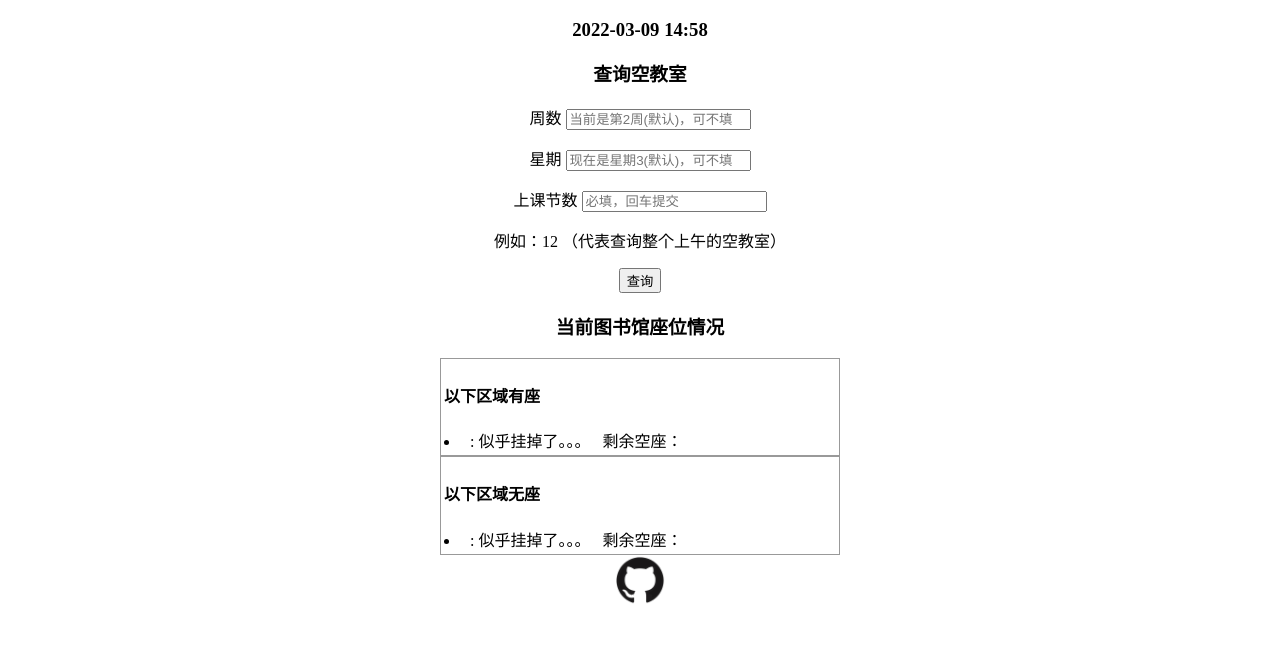
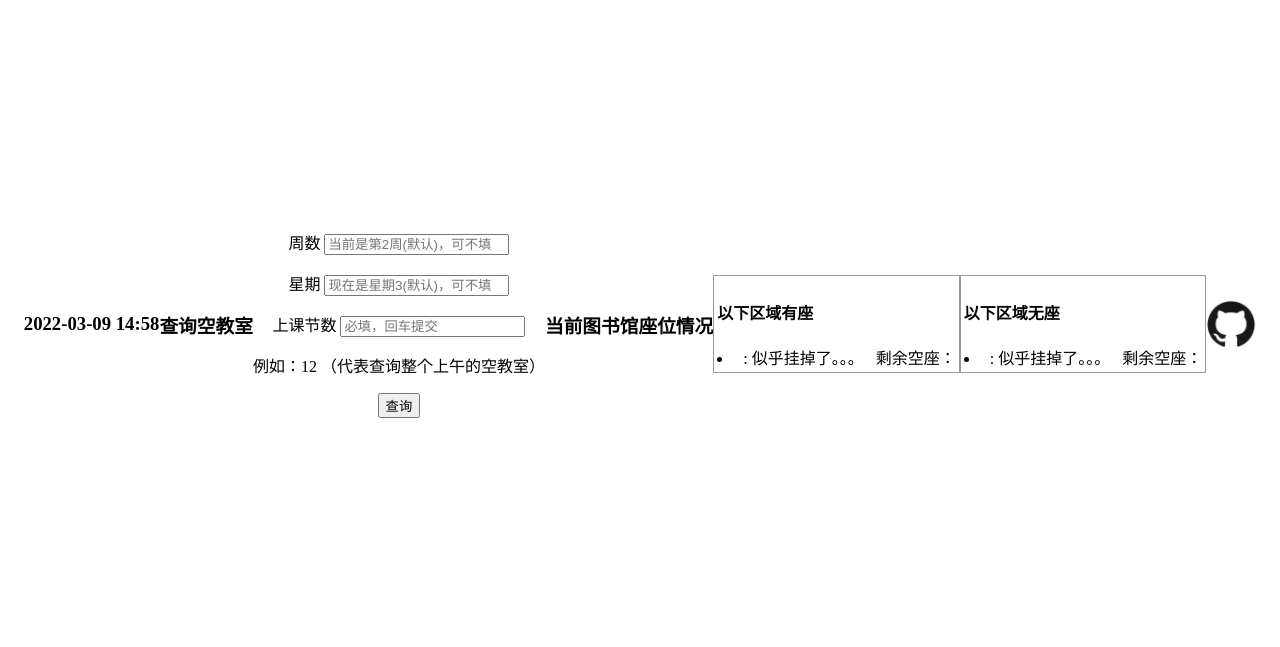
Before and after one commit to Annihilatexv/qlu-cr, a Flask app: page / in a window 1280 px wide. Shown: the top 647 px of the page. Run offline with Flask 2, Linux system fonts and the light colour scheme; data that the repository does not hold is empty.

Commit message:
加入style.css

```diff
--- a/templates/index.html
+++ b/templates/index.html
@@ -8,12 +8,8 @@
 
 
     <title>齐鲁工业大学 空教室查询</title>
-    <style>
-        body {
-            width: 400px;
-            margin: 0 auto;
-        }
-    </style>
+
+    <link rel="stylesheet" href="../static/theme/style.css">
 </head>
 
 
@@ -27,7 +23,7 @@
         <p  style = "text-align:center" ><label for="week_i"> 星期 </label><input id="week_i" type="text" name="week_i" placeholder="现在是星期{{week_i}}(默认)，可不填"></p>
         <p  style = "text-align:center" ><label for="course_i"> 上课节数 </label><input id="course_i" type="text" name="course_i" placeholder="必填，回车提交" required></p>
         <p  style = "text-align:center" >例如：12 （代表查询整个上午的空教室）</p>
-        <p  style = "text-align:center"><input type="submit" value="查询"></p>
+        <p  style = "text-align:center"><input  type="submit" value="查询"></p>
     </form>
 
 
--- a/templates/result.html
+++ b/templates/result.html
@@ -14,6 +14,7 @@
             margin: 0 auto;
         }
     </style>
+    <link rel="stylesheet" href="../static/theme/style.css">
 </head>
 
 
```
